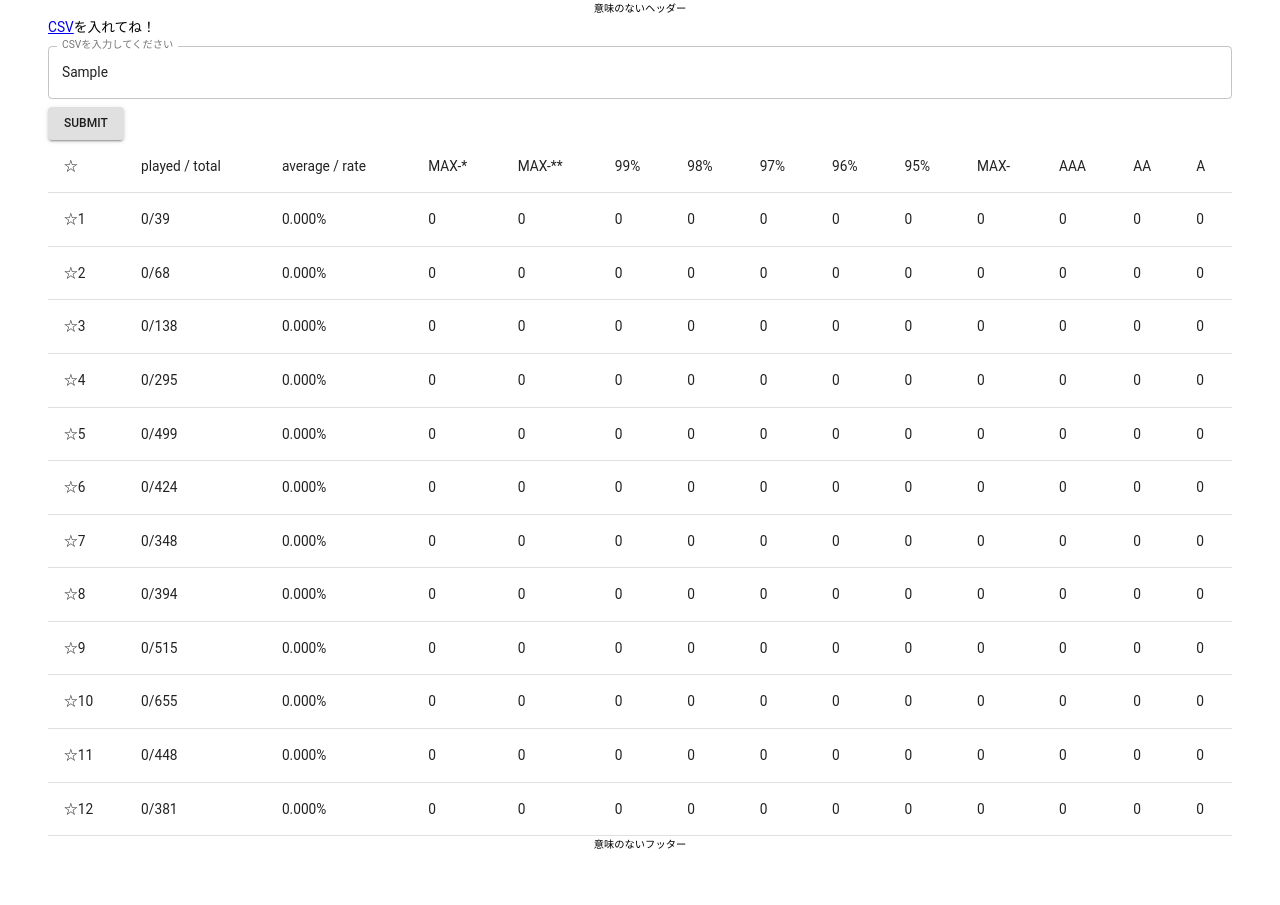
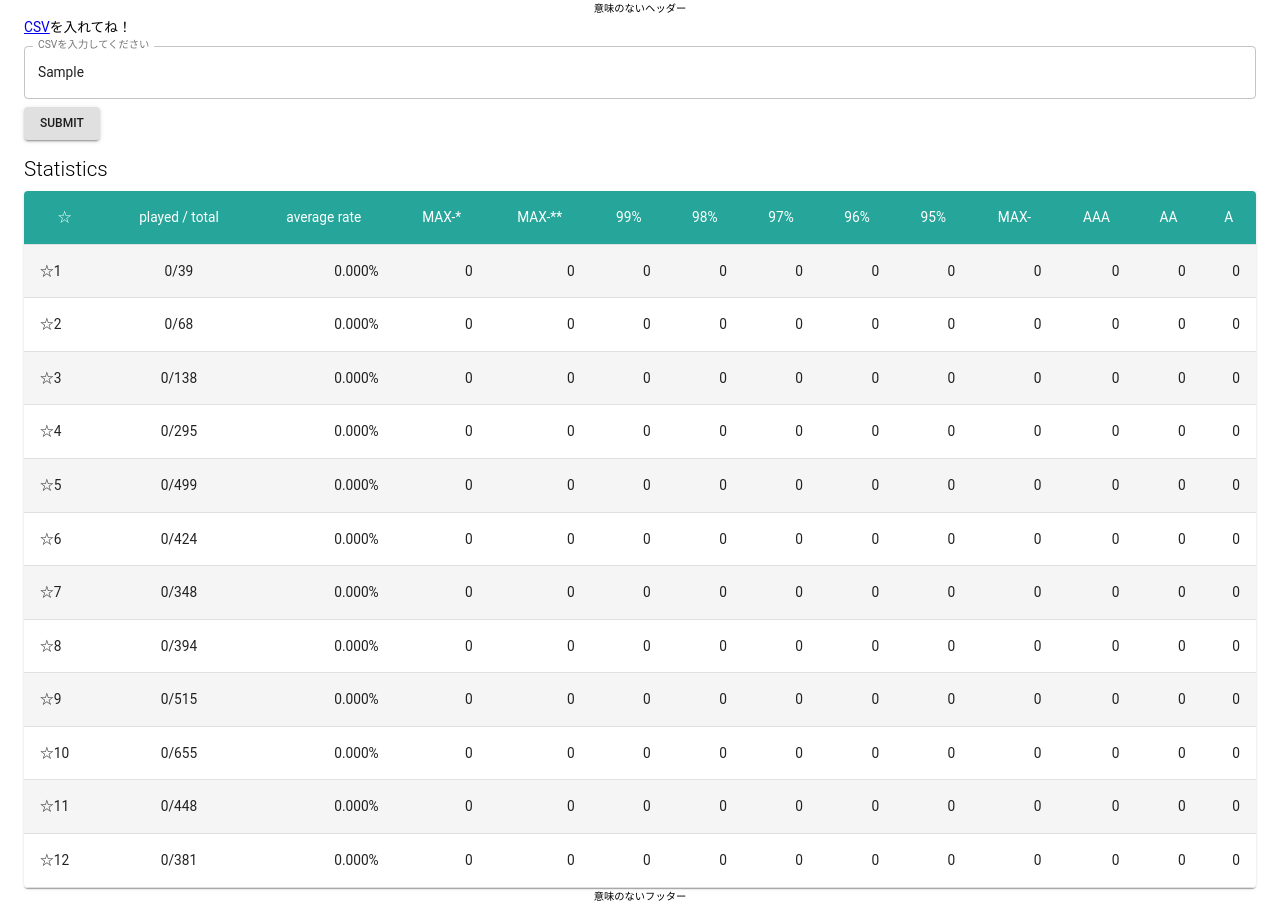
Before and after one commit to tzcoDX/beat-motivator-react-base, a React (Create React App) app: page / in a window 1280 px wide. Both pictures are taken after typing "Sample" into the empty fields and a click on the button "SUBMIT". Before the commit the page ends 853 px from the top, so only its background shows below. Built offline with nearby package versions, Linux system fonts and the light colour scheme.

Commit message:
✨ PlayData表示

```diff
--- a/src/components/Home/ScoreTable/ScoreTable.tsx
+++ b/src/components/Home/ScoreTable/ScoreTable.tsx
@@ -1,5 +1,8 @@
 import React from "react";
+import { withStyles } from "@material-ui/core/styles";
 import {
+  TableContainer,
+  Paper,
   Table,
   TableHead,
   TableBody,
@@ -8,89 +11,106 @@ import {
   Typography,
 } from "@material-ui/core";
 
-import { DataType, MasterDataType } from "hooks";
+import { DataType } from "hooks";
+
+const StyledTableCell = withStyles((theme) => ({
+  head: {
+    backgroundColor: theme.palette.primary.main,
+    color: theme.palette.common.white,
+  },
+}))(TableCell);
+
+const StyledTableRow = withStyles((theme) => ({
+  root: {
+    "&:nth-of-type(odd)": {
+      backgroundColor: theme.palette.action.hover,
+    },
+  },
+}))(TableRow);
 
 type ScoreTableProps = {
   playerData: DataType[];
-  masterData: MasterDataType[];
 };
 
 export const ScoreTable: React.FC<ScoreTableProps> = (props) => {
   const { playerData } = props;
 
+  type SpreadedData = {
+    level: number;
+    title: string;
+    difficulty: string;
+    score: number;
+    rate: number;
+    maxMinus: number;
+  };
+  const spreadedData = playerData.reduce<SpreadedData[]>(
+    (accData, curData) =>
+      accData.concat(
+        ["spb", "spn", "sph", "spa", "spl"].reduce<SpreadedData[]>(
+          (accMusic, curKey) => {
+            const key = curKey as "spb" | "spn" | "sph" | "spa" | "spl";
+            return curData[key].score > 0 && curData[key].notes > 0
+              ? accMusic.concat({
+                  level: curData[key].level,
+                  title: curData.title,
+                  difficulty: key.toUpperCase(),
+                  score: curData[key].score,
+                  rate: (curData[key].score * 100) / (curData[key].notes * 2),
+                  maxMinus: curData[key].notes * 2 - curData[key].score,
+                })
+              : accMusic;
+          },
+          []
+        )
+      ),
+    []
+  );
+  spreadedData.sort((a, b) => b.rate - a.rate);
+
   return (
+    <TableContainer component={Paper}>
       <Table>
         <TableHead>
           <TableRow>
-          <TableCell>
+            <StyledTableCell align="center">
               <Typography>☆</Typography>
-          </TableCell>
-          <TableCell>
+            </StyledTableCell>
+            <StyledTableCell align="center">
               <Typography>title</Typography>
-          </TableCell>
-          <TableCell>
+            </StyledTableCell>
+            <StyledTableCell align="center">
               <Typography>score</Typography>
-          </TableCell>
-          <TableCell>
+            </StyledTableCell>
+            <StyledTableCell align="center">
               <Typography>rate</Typography>
-          </TableCell>
-          <TableCell>
+            </StyledTableCell>
+            <StyledTableCell align="center">
               <Typography>MAX-</Typography>
-          </TableCell>
+            </StyledTableCell>
           </TableRow>
         </TableHead>
         <TableBody>
-        {/* {playerData.map((val, idx) => {
-          const rate =
-            val.notes === 0 ? 0 : (val.score * 100.0) / (val.notes * 2);
-          return (
-            <TableRow key={idx}>
+          {spreadedData.map((val, idx) => (
+            <StyledTableRow key={idx}>
               <TableCell>
-                <Typography>{`☆${idx + 1}`}</Typography>
+                <Typography>{`☆${val.level}`}</Typography>
               </TableCell>
-              <TableCell>
-                <Typography>{`${val.played}/${val.total}`}</Typography>
+              <TableCell align="center">
+                <Typography>{`${val.title} (${val.difficulty})`}</Typography>
               </TableCell>
-              <TableCell>
-                <Typography>{rate.toFixed(3) + "%"}</Typography>
+              <TableCell align="right">
+                <Typography>{val.score}</Typography>
               </TableCell>
-              <TableCell>
-                <Typography>{val.maxMinusUnderTen}</Typography>
+              <TableCell align="right">
+                <Typography>{`${val.rate.toFixed(2)}%`}</Typography>
               </TableCell>
-              <TableCell>
-                <Typography>{val.maxMinusUnderHundred}</Typography>
+              <TableCell align="center">
+                <Typography>{`MAX-${val.maxMinus}`}</Typography>
               </TableCell>
-              <TableCell>
-                <Typography>{val.rate99}</Typography>
-              </TableCell>
-              <TableCell>
-                <Typography>{val.rate98}</Typography>
-              </TableCell>
-              <TableCell>
-                <Typography>{val.rate97}</Typography>
-              </TableCell>
-              <TableCell>
-                <Typography>{val.rate96}</Typography>
-              </TableCell>
-              <TableCell>
-                <Typography>{val.rate95}</Typography>
-              </TableCell>
-              <TableCell>
-                <Typography>{val.maxMinus}</Typography>
-              </TableCell>
-              <TableCell>
-                <Typography>{val.tripleA}</Typography>
-              </TableCell>
-              <TableCell>
-                <Typography>{val.doubleA}</Typography>
-              </TableCell>
-              <TableCell>
-                <Typography>{val.singleA}</Typography>
-              </TableCell>
-            </TableRow>
-          );
-        })} */}
+            </StyledTableRow>
+          ))}
         </TableBody>
       </Table>
+    </TableContainer>
   );
 };
--- a/src/components/Home/StatisticsTable/StatisticsTable.tsx
+++ b/src/components/Home/StatisticsTable/StatisticsTable.tsx
@@ -1,5 +1,8 @@
 import React from "react";
+import { withStyles } from "@material-ui/core/styles";
 import {
+  TableContainer,
+  Paper,
   Table,
   TableHead,
   TableBody,
@@ -10,59 +13,74 @@ import {
 
 import { StatisticsType } from "hooks";
 
+const StyledTableCell = withStyles((theme) => ({
+  head: {
+    backgroundColor: theme.palette.primary.main,
+    color: theme.palette.common.white,
+  },
+}))(TableCell);
+
+const StyledTableRow = withStyles((theme) => ({
+  root: {
+    "&:nth-of-type(odd)": {
+      backgroundColor: theme.palette.action.hover,
+    },
+  },
+}))(TableRow);
+
 type StatisticsTableProps = {
   statistics: StatisticsType[];
 };
 
 export const StatisticsTable: React.FC<StatisticsTableProps> = (props) => {
   const { statistics } = props;
-
   return (
+    <TableContainer component={Paper}>
       <Table>
         <TableHead>
           <TableRow>
-          <TableCell>
+            <StyledTableCell align="center">
               <Typography>☆</Typography>
-          </TableCell>
-          <TableCell>
+            </StyledTableCell>
+            <StyledTableCell align="center">
               <Typography>played / total</Typography>
-          </TableCell>
-          <TableCell>
-            <Typography>average / rate</Typography>
-          </TableCell>
-          <TableCell>
+            </StyledTableCell>
+            <StyledTableCell align="center">
+              <Typography>average rate</Typography>
+            </StyledTableCell>
+            <StyledTableCell align="center">
               <Typography>MAX-*</Typography>
-          </TableCell>
-          <TableCell>
+            </StyledTableCell>
+            <StyledTableCell align="center">
               <Typography>MAX-**</Typography>
-          </TableCell>
-          <TableCell>
+            </StyledTableCell>
+            <StyledTableCell align="center">
               <Typography>99%</Typography>
-          </TableCell>
-          <TableCell>
+            </StyledTableCell>
+            <StyledTableCell align="center">
               <Typography>98%</Typography>
-          </TableCell>
-          <TableCell>
+            </StyledTableCell>
+            <StyledTableCell align="center">
               <Typography>97%</Typography>
-          </TableCell>
-          <TableCell>
+            </StyledTableCell>
+            <StyledTableCell align="center">
               <Typography>96%</Typography>
-          </TableCell>
-          <TableCell>
+            </StyledTableCell>
+            <StyledTableCell align="center">
               <Typography>95%</Typography>
-          </TableCell>
-          <TableCell>
+            </StyledTableCell>
+            <StyledTableCell align="center">
               <Typography>MAX-</Typography>
-          </TableCell>
-          <TableCell>
+            </StyledTableCell>
+            <StyledTableCell align="center">
               <Typography>AAA</Typography>
-          </TableCell>
-          <TableCell>
+            </StyledTableCell>
+            <StyledTableCell align="center">
               <Typography>AA</Typography>
-          </TableCell>
-          <TableCell>
+            </StyledTableCell>
+            <StyledTableCell align="center">
               <Typography>A</Typography>
-          </TableCell>
+            </StyledTableCell>
           </TableRow>
         </TableHead>
         <TableBody>
@@ -72,53 +90,54 @@ export const StatisticsTable: React.FC<StatisticsTableProps> = (props) => {
                 ? 0
                 : (val.scoreSum * 100.0) / (val.notesSum * 2);
             return (
-            <TableRow key={idx}>
+              <StyledTableRow key={idx}>
                 <TableCell>
                   <Typography>{`☆${idx + 1}`}</Typography>
                 </TableCell>
-              <TableCell>
+                <TableCell align="center">
                   <Typography>{`${val.played}/${val.total}`}</Typography>
                 </TableCell>
-              <TableCell>
+                <TableCell align="right">
                   <Typography>{rate.toFixed(3) + "%"}</Typography>
                 </TableCell>
-              <TableCell>
+                <TableCell align="right">
                   <Typography>{val.maxMinusUnderTen}</Typography>
                 </TableCell>
-              <TableCell>
+                <TableCell align="right">
                   <Typography>{val.maxMinusUnderHundred}</Typography>
                 </TableCell>
-              <TableCell>
+                <TableCell align="right">
                   <Typography>{val.rate99}</Typography>
                 </TableCell>
-              <TableCell>
+                <TableCell align="right">
                   <Typography>{val.rate98}</Typography>
                 </TableCell>
-              <TableCell>
+                <TableCell align="right">
                   <Typography>{val.rate97}</Typography>
                 </TableCell>
-              <TableCell>
+                <TableCell align="right">
                   <Typography>{val.rate96}</Typography>
                 </TableCell>
-              <TableCell>
+                <TableCell align="right">
                   <Typography>{val.rate95}</Typography>
                 </TableCell>
-              <TableCell>
+                <TableCell align="right">
                   <Typography>{val.maxMinus}</Typography>
                 </TableCell>
-              <TableCell>
+                <TableCell align="right">
                   <Typography>{val.tripleA}</Typography>
                 </TableCell>
-              <TableCell>
+                <TableCell align="right">
                   <Typography>{val.doubleA}</Typography>
                 </TableCell>
-              <TableCell>
+                <TableCell align="right">
                   <Typography>{val.singleA}</Typography>
                 </TableCell>
-            </TableRow>
+              </StyledTableRow>
             );
           })}
         </TableBody>
       </Table>
+    </TableContainer>
   );
 };
--- a/src/pages/Home/Home.tsx
+++ b/src/pages/Home/Home.tsx
@@ -1,25 +1,34 @@
 import React, { useState } from "react";
-// import { makeStyles } from "@material-ui/core/styles";
-import { Container } from "@material-ui/core";
+import { useTheme } from "@material-ui/core/styles";
+import { Box, Typography } from "@material-ui/core";
 
 import { DataType, StatisticsType } from "../../hooks";
-import { CsvInput, StatisticsTable } from "../../components/Home";
+import { CsvInput, StatisticsTable, ScoreTable } from "../../components/Home";
 
 const Home: React.FC = () => {
-  // const classes = useStyles();
-
   // TODO: GOD STATE化してるのでReduxとかつかいたい
   const [playerData, setPlayerData] = useState<DataType[]>([]);
   const [statistics, setStatistics] = useState<StatisticsType[]>([]);
 
+  const theme = useTheme();
+
   return (
-    <Container maxWidth={false}>
+    <Box display="flex" flexDirection="column" gridGap={theme.spacing(2)}>
       <CsvInput setPlayerData={setPlayerData} setStatistics={setStatistics} />
-      {!!statistics.length && <StatisticsTable statistics={statistics} />}
-    </Container>
+      {!!statistics.length && (
+        <Box display="flex" flexDirection="column" gridGap={theme.spacing(1)}>
+          <Typography variant="h5">Statistics</Typography>
+          <StatisticsTable statistics={statistics} />
+        </Box>
+      )}
+      {!!playerData.length && (
+        <Box display="flex" flexDirection="column" gridGap={theme.spacing(1)}>
+          <Typography variant="h5">PlayData</Typography>
+          <ScoreTable playerData={playerData} />
+        </Box>
+      )}
+    </Box>
   );
 };
 
 export default Home;
-
-// const useStyles = makeStyles((theme) => ({}));
```
Lines whose indentation alone changed are shown as unchanged.
